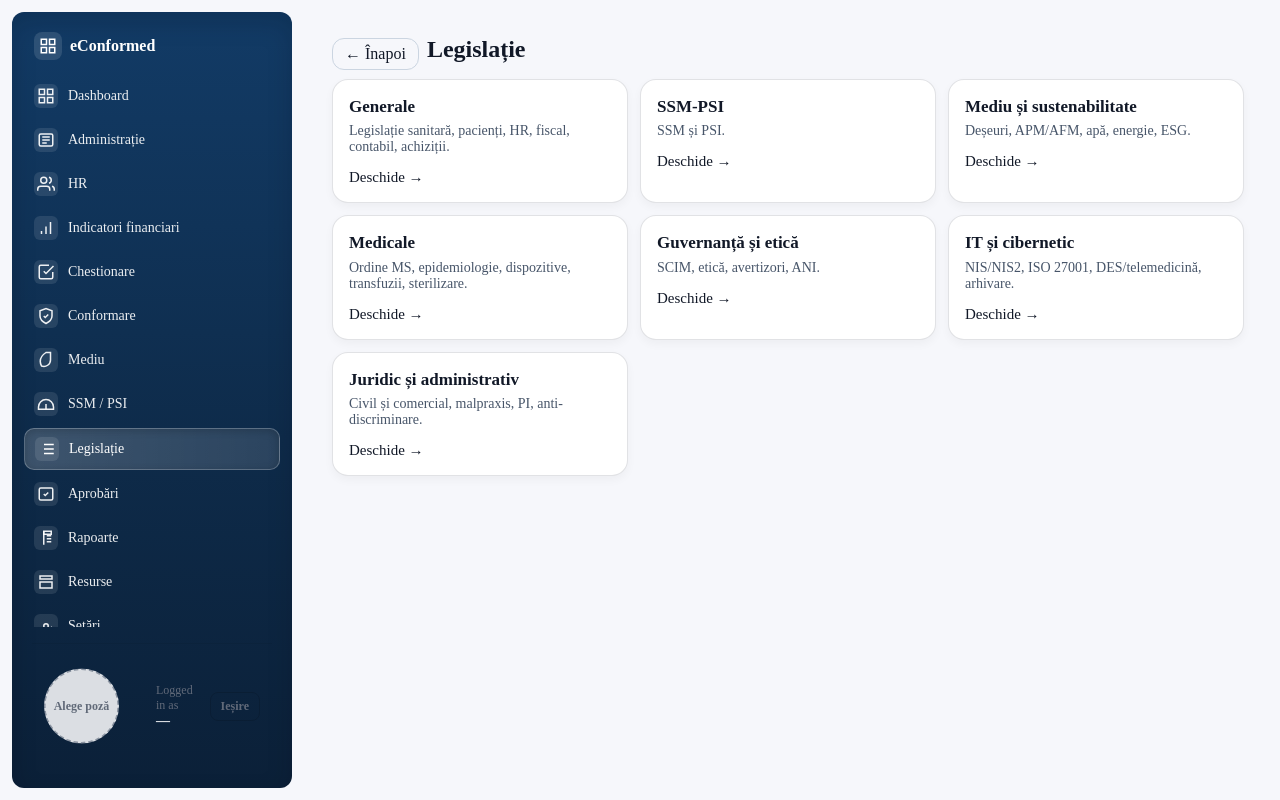
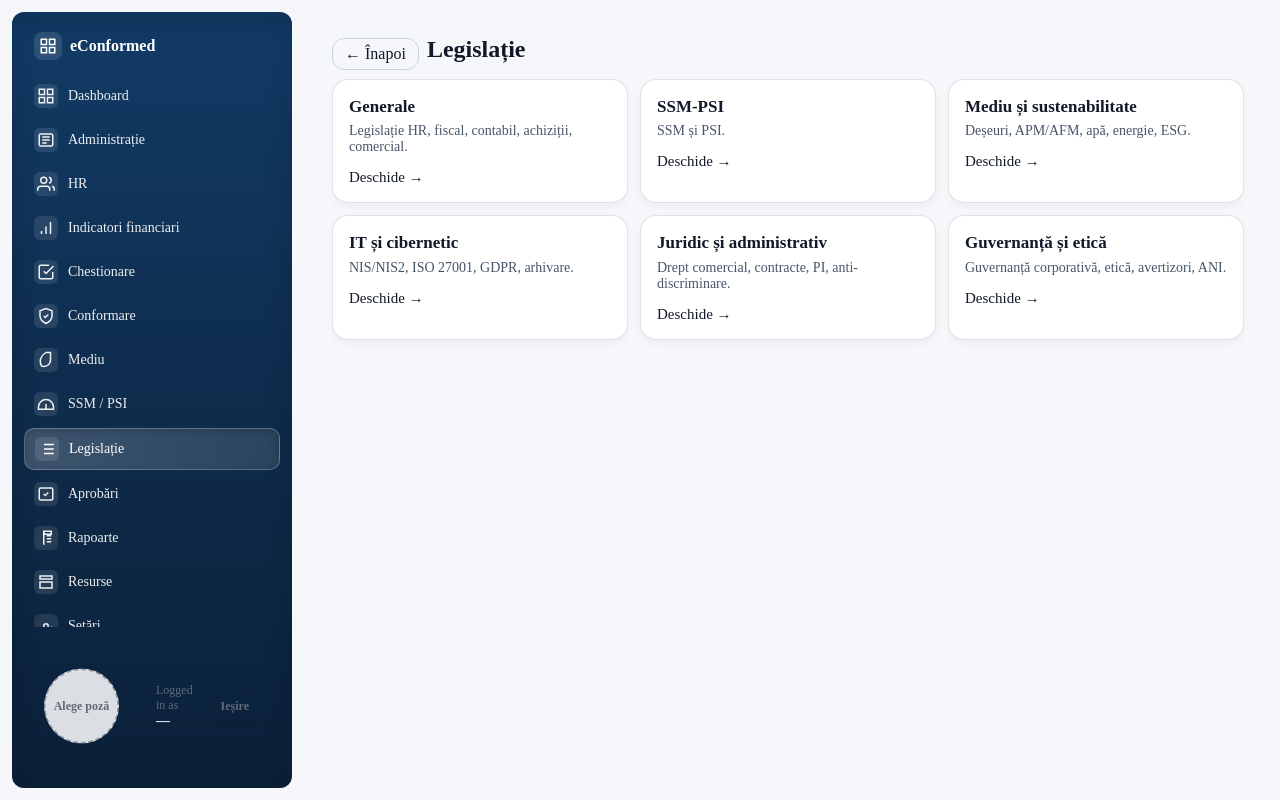
Before and after one commit to rarescosminn/conformed-app, a Next.js app: page /legislatie in a window 1280 px wide. Built offline with nearby package versions, Linux system fonts and the light colour scheme; no server answers.

Commit message:
feat: adapt legislatie page per org type

```diff
--- a/app/(dashboard)/legislatie/page.tsx
+++ b/app/(dashboard)/legislatie/page.tsx
@@ -1,10 +1,12 @@
 // app/legislatie/page.tsx
 'use client';
-
 import Link from 'next/link';
 import s from './legislatie.module.css';
+import { useOrg } from '@/lib/context/OrgContext';
 
-const CARDS = [
+type Card = { href: string; label: string; desc: string };
+
+const CARDS_SPITAL: Card[] = [
     { href: '/legislatie/generale', label: 'Generale', desc: 'Legislație sanitară, pacienți, HR, fiscal, contabil, achiziții.' },
     { href: '/legislatie/ssm-psi', label: 'SSM-PSI', desc: 'SSM și PSI.' },
     { href: '/legislatie/mediu-si-sustenabilitate', label: 'Mediu și sustenabilitate', desc: 'Deșeuri, APM/AFM, apă, energie, ESG.' },
@@ -14,16 +16,40 @@ const CARDS = [
     { href: '/legislatie/juridic-si-administrativ', label: 'Juridic și administrativ', desc: 'Civil și comercial, malpraxis, PI, anti-discriminare.' },
 ];
 
+const CARDS_COMPANIE: Card[] = [
+    { href: '/legislatie/generale', label: 'Generale', desc: 'Legislație HR, fiscal, contabil, achiziții, comercial.' },
+    { href: '/legislatie/ssm-psi', label: 'SSM-PSI', desc: 'SSM și PSI.' },
+    { href: '/legislatie/mediu-si-sustenabilitate', label: 'Mediu și sustenabilitate', desc: 'Deșeuri, APM/AFM, apă, energie, ESG.' },
+    { href: '/legislatie/it-si-cibernetic', label: 'IT și cibernetic', desc: 'NIS/NIS2, ISO 27001, GDPR, arhivare.' },
+    { href: '/legislatie/juridic-si-administrativ', label: 'Juridic și administrativ', desc: 'Drept comercial, contracte, PI, anti-discriminare.' },
+    { href: '/legislatie/guvernanta-si-etica', label: 'Guvernanță și etică', desc: 'Guvernanță corporativă, etică, avertizori, ANI.' },
+];
+
+const CARDS_INSTITUTIE: Card[] = [
+    { href: '/legislatie/generale', label: 'Generale', desc: 'Legislație administrație publică, HR, fiscal, contabil, achiziții publice.' },
+    { href: '/legislatie/ssm-psi', label: 'SSM-PSI', desc: 'SSM și PSI.' },
+    { href: '/legislatie/mediu-si-sustenabilitate', label: 'Mediu și sustenabilitate', desc: 'Deșeuri, APM/AFM, apă, energie, ESG.' },
+    { href: '/legislatie/it-si-cibernetic', label: 'IT și cibernetic', desc: 'NIS/NIS2, ISO 27001, GDPR, arhivare electronică.' },
+    { href: '/legislatie/juridic-si-administrativ', label: 'Juridic și administrativ', desc: 'Drept administrativ, contencios, PI, anti-discriminare.' },
+    { href: '/legislatie/guvernanta-si-etica', label: 'Guvernanță și etică', desc: 'SCIM, transparență, etică, avertizori, ANI.' },
+];
+
 export default function LegislatieHub() {
+    const { orgType } = useOrg();
+
+    const cards =
+        orgType === 'spital' ? CARDS_SPITAL :
+        orgType === 'institutie_publica' ? CARDS_INSTITUTIE :
+        CARDS_COMPANIE;
+
     return (
         <div className={s.page}>
             <div className={s.header}>
                 <Link href="/dashboard" className={s.back}>← Înapoi</Link>
                 <h1 className={s.h1}>Legislație</h1>
             </div>
-
             <div className={s.grid} style={{ display: 'grid' }}>
-                {CARDS.map((c) => (
+                {cards.map((c) => (
                     <Link key={c.href} href={c.href} className={s.card}>
                         <div className={s.title}>{c.label}</div>
                         <p className={s.desc}>{c.desc}</p>
```
